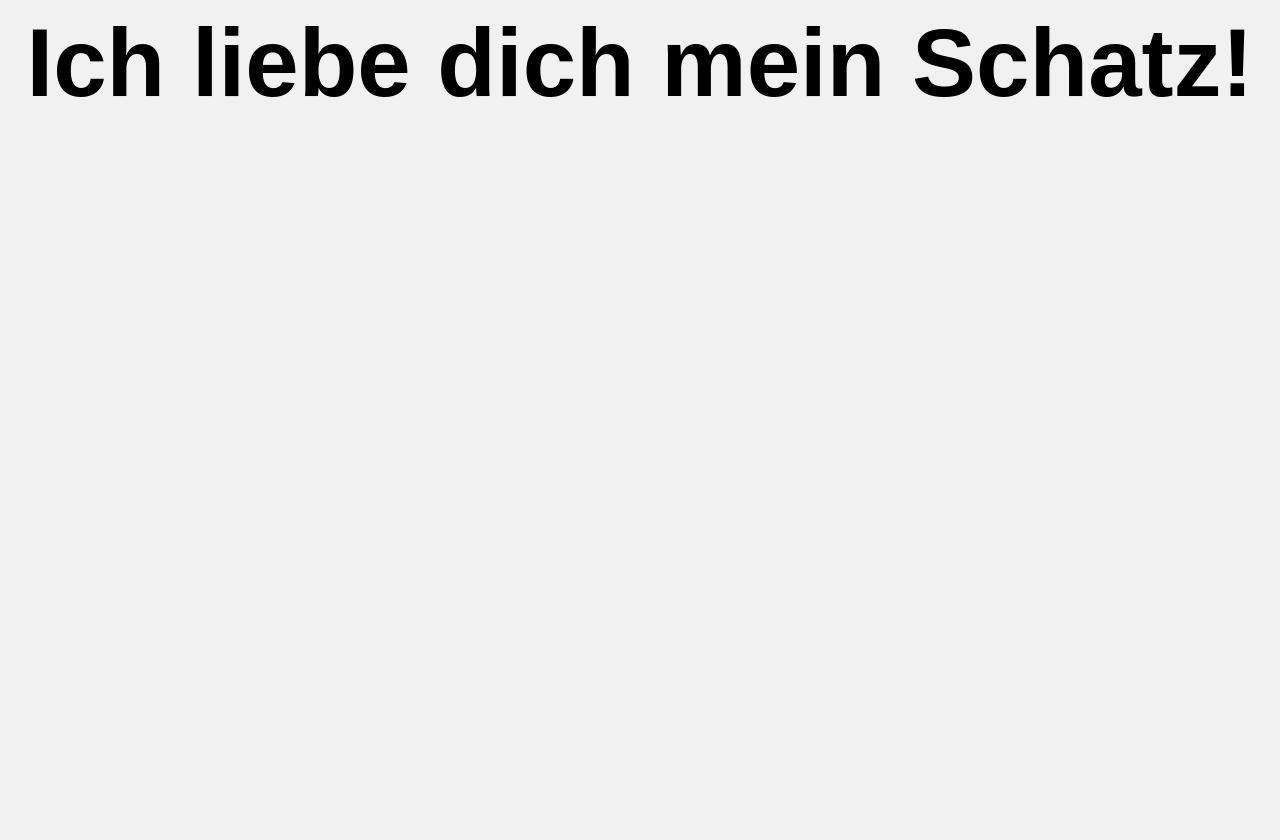
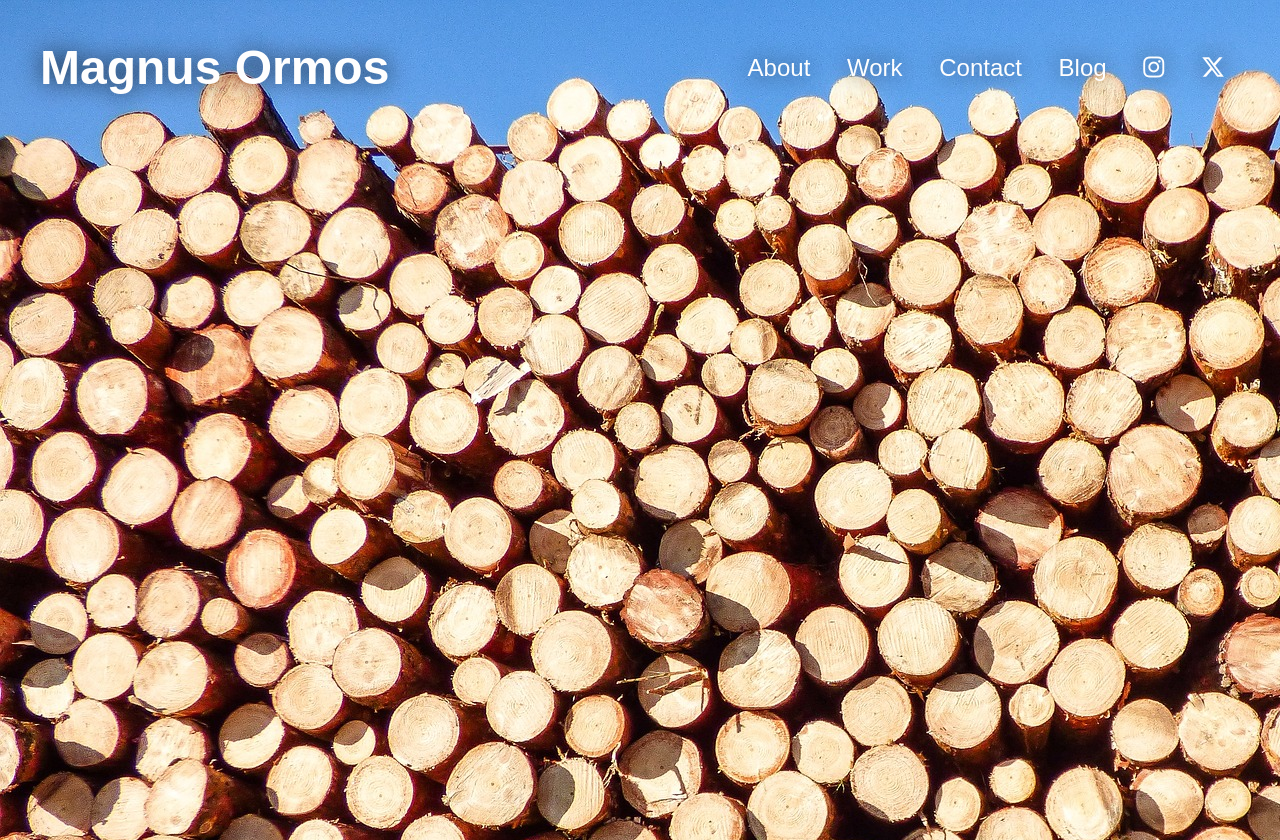
Before and after one commit to e2McNuts/personal-website, a plain HTML site: page index.html in a window 1280 px wide. Before the commit the page ends 800 px from the top, so only its background shows below. Drawn offline with Linux system fonts and the light colour scheme.

Commit message:
First Look At Header

```diff
--- a/index.html
+++ b/index.html
@@ -1,10 +1,24 @@
 <html>
     <head>
-        <title>PersonalWebsite</title>
-        <link rel="stylesheet" href="style.css">
+        <title>Magnus Ormos</title>
+        <link rel="stylesheet" href="styles/style.css">
+        <script src="https://kit.fontawesome.com/acf6c3f699.js" crossorigin="anonymous"></script>
         <meta charset="utf-8">
     </head>
     <body>
-        <h1>Ich liebe dich mein Schatz!</h1>
+        <div class="head-image"><img src="img/background-image.jpg" alt="background-image-header"></div>
+        <header>
+            <h1>Magnus Ormos</h1>
+            <nav>
+                <ul>
+                    <a href="#"><li>About</li></a>
+                    <a href="#"><li>Work</li></a>
+                    <a href="#"><li>Contact</li></a>
+                    <a href="#"><li>Blog</li></a>
+                    <a href="#"><li><i class="fa-brands fa-instagram"></i></li></a>
+                    <a href="#"><li><i class="fa-brands fa-x-twitter"></i></li></a>
+                </ul>
+            </nav>
+        </header>
     </body>
 </html>
--- a/style.css
+++ /dev/null
@@ -1,9 +0,0 @@
-body {
-    background-color: #f1f1f1;
-}
-
-h1 {
-    font-size: 6rem;
-    font-family: sans-serif;
-    text-align: center;
-}
--- /dev/null
+++ b/styles/style.css
@@ -0,0 +1,51 @@
+* {
+    margin: 0;
+    padding: 0;
+    font-family: sans-serif;
+    box-sizing: border-box;
+}
+
+:root {
+    --font-light: #fefefe;
+    --font-dark: #010101;
+    --text-shadow: 0px 0px 25px rgba(0, 0, 0, .8);
+}
+
+.head-image {
+    height: 105vh;
+    overflow: hidden;
+}
+
+header {
+    position: fixed;
+    top: 0;
+    left: 0;
+    width: 100vw;
+    padding: 40px;
+    color: var(--font-light);
+    text-shadow: var(--text-shadow);
+    display: grid;
+    grid-template-columns: auto 1fr;
+}
+
+header h1 {
+    font-size: 3rem;
+    display: inline;
+}
+
+header nav {
+    text-align: right;
+    margin: auto 0px;
+    font-size: 1.5rem;
+}
+
+header nav ul a {
+    color: var(--font-light);
+    text-decoration: none;
+}
+
+header nav ul li {
+    display: inline;
+    padding: 10px;
+    margin: 5px;
+}
```
Also changed, not shown: img/background-image.jpg (added).
